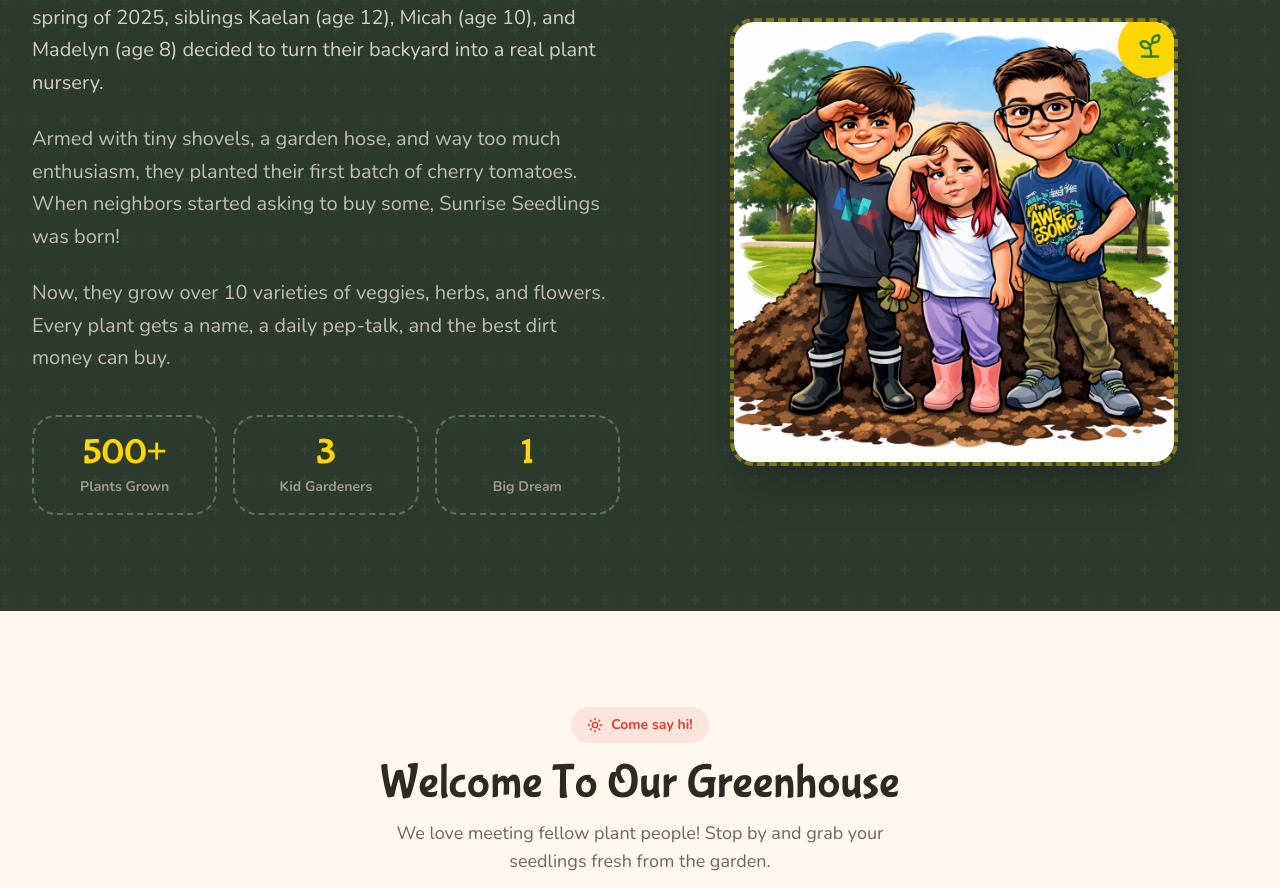
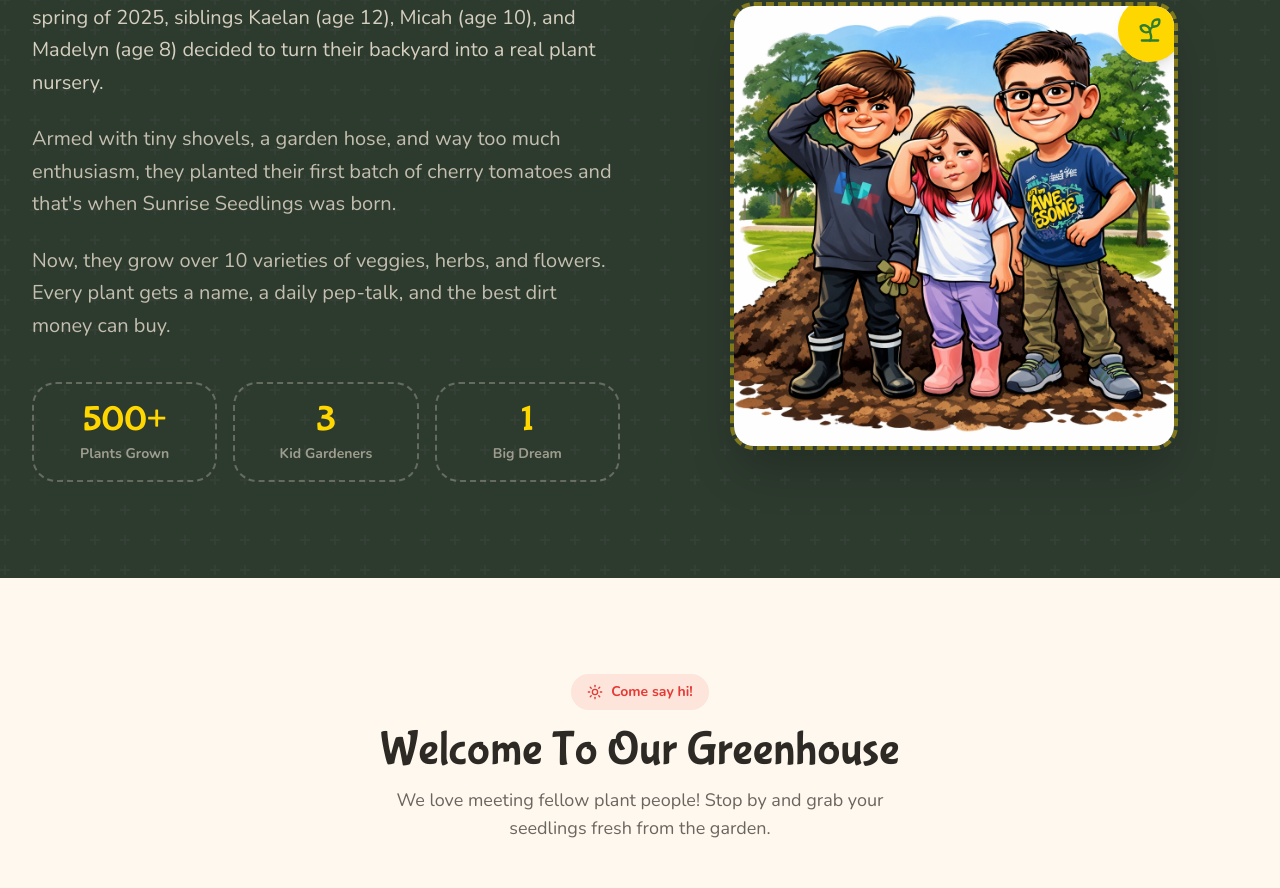
Before and after one commit to coreyfmiller/sunriseseedlings, a Next.js app: page / in a window 1280 px wide. Shown: the part 2517-3405 px from the top of the page. Built offline with nearby package versions, Linux system fonts and the light colour scheme.

Commit message:
Update Our Story second paragraph copy

```diff
--- a/components/our-story.tsx
+++ b/components/our-story.tsx
@@ -29,9 +29,8 @@
               </p>
               <p className="text-lg leading-relaxed text-chalkboard-text/80 md:text-xl">
                 Armed with tiny shovels, a garden hose, and way too much
-                enthusiasm, they planted their first batch of cherry tomatoes.
-                When neighbors started asking to buy some, Sunrise Seedlings was
-                born!
+                enthusiasm, they planted their first batch of cherry tomatoes
+                and that&apos;s when Sunrise Seedlings was born.
               </p>
               <p className="text-lg leading-relaxed text-chalkboard-text/80 md:text-xl">
                 Now, they grow over 10 varieties of veggies, herbs, and flowers.
```
